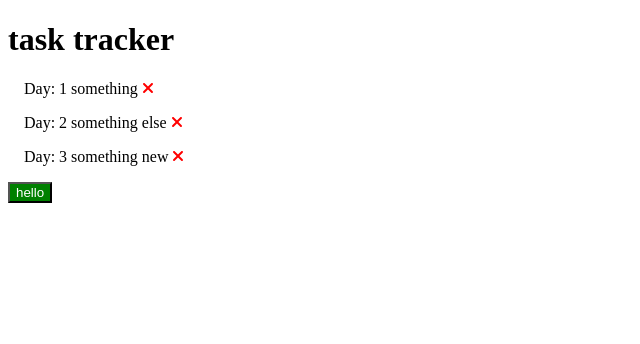
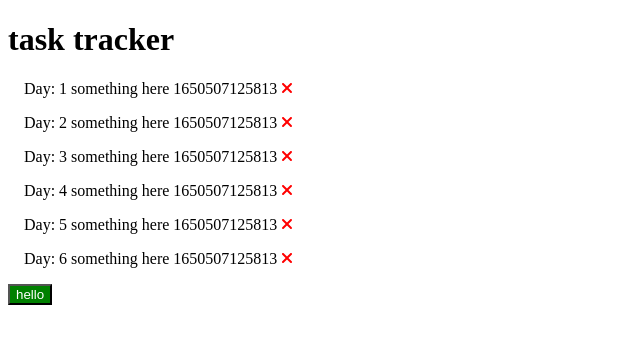
Before and after one commit to Dj-Viking/hello-ng, an Angular app: page / in a window 1280 px wide. Shown: the top 344 px of the page, without its empty margins (0-640 px from the left). Built offline with nearby package versions, Linux system fonts and the light colour scheme; data requests are answered from the project's data file.

Commit message:
added seeds file and can delete a task

```diff
--- a/db.json
+++ b/db.json
@@ -2,20 +2,38 @@
   "tasks": [
     {
       "id": 1,
-      "text": "something",
+      "text": "something here 1650507125813",
       "day": "1",
       "reminder": true
     },
     {
       "id": 2,
-      "text": "something else ",
+      "text": "something here 1650507125813",
       "day": "2",
       "reminder": true
     },
     {
       "id": 3,
-      "text": "something new",
+      "text": "something here 1650507125813",
       "day": "3",
+      "reminder": true
+    },
+    {
+      "id": 4,
+      "text": "something here 1650507125813",
+      "day": "4",
+      "reminder": true
+    },
+    {
+      "id": 5,
+      "text": "something here 1650507125813",
+      "day": "5",
+      "reminder": true
+    },
+    {
+      "id": 6,
+      "text": "something here 1650507125813",
+      "day": "6",
       "reminder": true
     }
   ]
--- a/package.json
+++ b/package.json
@@ -7,7 +7,8 @@
     "start": "ng serve",
     "build": "ng build",
     "watch": "ng build --watch --configuration development",
-    "test": "ng test"
+    "test": "ng test",
+    "seed": "node seed.mjs"
   },
   "private": true,
   "dependencies": {
@@ -41,6 +42,7 @@
     "karma-coverage": "~2.1.0",
     "karma-jasmine": "~4.0.0",
     "karma-jasmine-html-reporter": "~1.7.0",
+    "ts-node": "^10.7.0",
     "typescript": "~4.6.2"
   }
 }
--- a/src/app/components/task-item/task-item.component.html
+++ b/src/app/components/task-item/task-item.component.html
@@ -3,6 +3,7 @@
   <span>
     {{ task.text }}
     <fa-icon
+      (click)="onDelete(task)"
       [ngStyle]="{'color': 'red', 'cursor': 'pointer'}"
       [icon]="faTimes"
     ></fa-icon>
--- a/src/app/components/task-item/task-item.component.ts
+++ b/src/app/components/task-item/task-item.component.ts
@@ -1,4 +1,4 @@
-import { Component, OnInit, Input } from '@angular/core';
+import { Component, EventEmitter, OnInit, Input, Output } from '@angular/core';
 import { Task } from "../../Task";
 import { faTimes } from '@fortawesome/free-solid-svg-icons';
 @Component({
@@ -8,10 +8,15 @@ import { faTimes } from '@fortawesome/free-solid-svg-icons';
 })
 export class TaskItemComponent implements OnInit {
     @Input() task!: Task
+    @Output() onDeleteTask: EventEmitter<Task> = new EventEmitter();
     faTimes = faTimes;
     constructor() { }
 
     ngOnInit(): void {
     }
 
+    onDelete(task: Task): void {
+        this.onDeleteTask.emit(task);
+    }
+
 }
--- a/src/app/components/tasks/tasks.component.html
+++ b/src/app/components/tasks/tasks.component.html
@@ -1,5 +1,6 @@
 <app-task-item
   *ngFor="let _task of tasks"
   [task]="_task"
+  (onDeleteTask)="deleteTask(_task)"
 >
 </app-task-item>
--- a/src/app/components/tasks/tasks.component.ts
+++ b/src/app/components/tasks/tasks.component.ts
@@ -16,7 +16,17 @@ export class TasksComponent implements OnInit {
         // whenever the service detects a change in the tasks array
         // sort of like a .then resolved promise callback
         // http client of angular returns an observable
-        this.taskService.getTasks().subscribe((tasks) => this.tasks = tasks);
+        this.taskService
+            .getTasks()
+            .subscribe((tasks) => this.tasks = tasks);
+    }
+
+    deleteTask(task: Task): void {
+        this.taskService
+            .deleteTask(task)
+            .subscribe(() => {
+                this.tasks = this.tasks.filter(t => t.id !== task.id);
+            });
     }
 
 }
--- a/src/app/services/task.service.ts
+++ b/src/app/services/task.service.ts
@@ -1,7 +1,7 @@
 import { Injectable } from '@angular/core';
 import { HttpClient, HttpHeaders } from "@angular/common/http";
 import { Observable, of } from 'rxjs';
-import { TASKS } from '../mock-tasks';
+// import { TASKS } from '../mock-tasks';
 import { Task } from "../Task"
 
 @Injectable({
@@ -19,4 +19,9 @@ export class TaskService {
         // return tasks;
         return this.http.get<Task[]>(this.apiUrl);
     }
+
+    deleteTask(task: Task): Observable<Task> {
+        const delete_url = `${this.apiUrl}/${task.id}`;
+        return this.http.delete<Task>(delete_url);
+    }
 }
```
Also changed, not shown: seed.mjs (added, +21 -0 lines), 1 other file (tests, documents, lock files or other folders).
